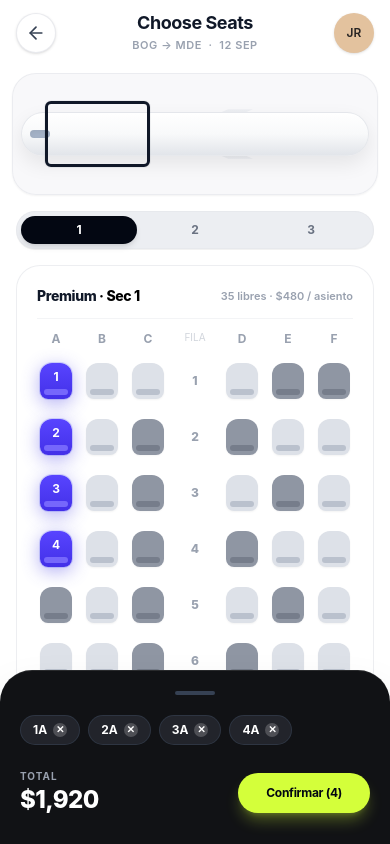
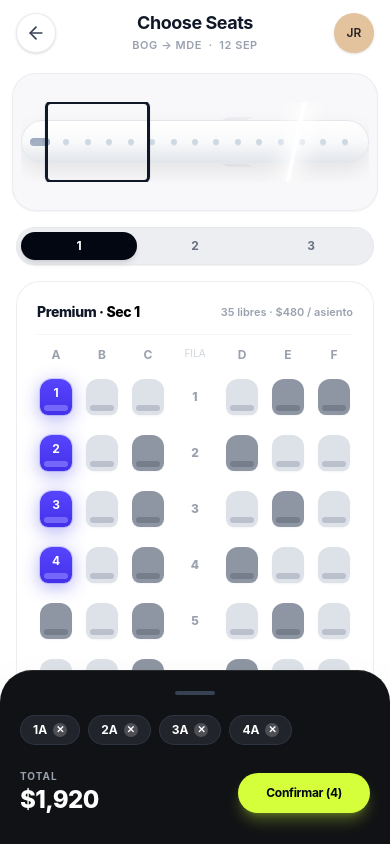
Before and after one commit to ingmao021/flights_airplane, a React (Vite) app: page / in a window 390 px wide. Shown: the top 844 px of the page. Built offline with nearby package versions, Linux system fonts and the light colour scheme.

Commit message:
feat: bright white vertical line loop animation across exterior airplane viewport

```diff
--- a/src/components/AirplaneView.tsx
+++ b/src/components/AirplaneView.tsx
@@ -41,7 +41,7 @@ export const AirplaneView: React.FC<AirplaneViewProps> = ({
       <div className="relative w-full bg-[#F5F6F8]/70 md:bg-white rounded-3xl md:rounded-[28px] border border-gray-200/70 p-2 md:p-8 shadow-xs overflow-hidden md:bg-grid-dots">
 
         {/* Floating control buttons (desktop left side) */}
-        <div className="hidden lg:flex flex-col gap-2.5 absolute left-5 top-1/2 -translate-y-1/2 z-20">
+        <div className="hidden lg:flex flex-col gap-2.5 absolute left-5 top-1/2 -translate-y-1/2 z-30">
           <button
             onClick={() => onSelectSection(activeSectionId === 3 ? 1 : activeSectionId + 1)}
             title="Cambiar sección"
@@ -59,10 +59,10 @@ export const AirplaneView: React.FC<AirplaneViewProps> = ({
         </div>
 
         {/* Airplane Container */}
-        <div className="relative max-w-4xl mx-auto py-5 md:py-9 flex items-center justify-center select-none">
+        <div className="relative max-w-4xl mx-auto py-5 md:py-9 flex items-center justify-center select-none overflow-hidden">
 
           {/* Main Airplane Canvas */}
-          <div className="relative w-full max-w-[840px] h-16 md:h-28 flex items-center">
+          <div className="relative w-full max-w-[840px] h-20 md:h-32 flex items-center overflow-hidden">
 
             {/* SVG Wings & Tail Background Layer */}
             <svg
@@ -112,13 +112,22 @@ export const AirplaneView: React.FC<AirplaneViewProps> = ({
             </svg>
 
             {/* Fuselage (Body) */}
-            <div className="relative w-full h-11 md:h-14 rounded-full bg-gradient-to-b from-white via-[#F8F9FA] to-[#E2E5EA] shadow-[0_8px_20px_rgba(0,0,0,0.08),inset_0_1px_1px_rgba(255,255,255,1)] border border-gray-200/90 flex items-center overflow-hidden">
+            <div className="relative w-full h-11 md:h-14 rounded-full bg-gradient-to-b from-white via-[#F8F9FA] to-[#E2E5EA] shadow-[0_8px_20px_rgba(0,0,0,0.08),inset_0_1px_1px_rgba(255,255,255,1)] border border-gray-200/90 flex items-center overflow-hidden z-10">
 
               {/* Cockpit Window (Left Nose) */}
               <div className="absolute left-2 md:left-3 w-5 md:w-6 h-2 md:h-2.5 rounded-full bg-slate-400/80 shadow-inner z-10" />
 
               {/* Passenger Window Dots */}
-              {!isMobile && (
+              {isMobile ? (
+                <div className="absolute inset-x-4 top-1/2 -translate-y-1/2 flex items-center justify-between z-0 px-1">
+                  {Array.from({ length: 15 }).map((_, idx) => (
+                    <div
+                      key={idx}
+                      className="w-1.5 h-1.5 rounded-full bg-slate-300/90 shadow-2xs shrink-0"
+                    />
+                  ))}
+                </div>
+              ) : (
                 <div className="w-full flex items-center justify-evenly px-10 md:px-14 z-0">
                   {Array.from({ length: 26 }).map((_, idx) => (
                     <div
@@ -142,9 +151,14 @@ export const AirplaneView: React.FC<AirplaneViewProps> = ({
               </div>
             </div>
 
-            {/* Exterior bright sweep highlight */}
-            <div className="absolute inset-x-2 top-1/2 -translate-y-1/2 h-11 md:h-14 pointer-events-none z-10">
-              <div className="absolute inset-0 bg-gradient-to-r from-transparent via-white/95 to-transparent blur-[2px] opacity-100 animate-light-sweep" />
+            {/* EXTERIOR BRIGHT WHITE VERTICAL LINE LOOP (Crossing the whole airplane height from outside) */}
+            <div className="absolute inset-0 pointer-events-none z-20 overflow-hidden">
+              <div className="absolute top-0 bottom-0 flex items-center justify-center -skew-x-12 animate-vertical-beam">
+                {/* Outer luminous glow aura */}
+                <div className="w-12 md:w-16 h-full bg-gradient-to-r from-transparent via-white/50 to-transparent blur-[6px] shrink-0" />
+                {/* Core bright white glowing vertical line */}
+                <div className="absolute inset-y-0 left-1/2 -translate-x-1/2 w-[3px] md:w-[4px] bg-white rounded-full bright-white-beam-glow shrink-0" />
+              </div>
             </div>
 
             {/* Dynamic Highlight Box with Smooth Position Transition */}
--- a/src/index.css
+++ b/src/index.css
@@ -8,19 +8,19 @@
 }
 
 /* Custom animations */
-@keyframes lightSweep {
+@keyframes verticalBeamSweep {
   0% {
-    transform: translateX(-150%) skewX(-25deg);
+    left: -8%;
     opacity: 0;
   }
-  20% {
-    opacity: 0.85;
+  10% {
+    opacity: 1;
   }
-  70% {
-    opacity: 0.85;
+  88% {
+    opacity: 1;
   }
   100% {
-    transform: translateX(350%) skewX(-25deg);
+    left: 108%;
     opacity: 0;
   }
 }
@@ -47,8 +47,8 @@
   }
 }
 
-.animate-light-sweep {
-  animation: lightSweep 4s cubic-bezier(0.4, 0, 0.2, 1) infinite;
+.animate-vertical-beam {
+  animation: verticalBeamSweep 3.8s cubic-bezier(0.4, 0, 0.2, 1) infinite;
 }
 
 .animate-shake {
@@ -65,6 +65,15 @@
 
 .selected-seat-glow {
   box-shadow: 0 4px 18px rgba(80, 70, 229, 0.45), 0 0 0 1px rgba(129, 140, 248, 0.3);
+}
+
+.bright-white-beam-glow {
+  box-shadow:
+    0 0 6px #ffffff,
+    0 0 14px #ffffff,
+    0 0 28px rgba(255, 255, 255, 0.95),
+    0 0 45px rgba(255, 255, 255, 0.8),
+    0 0 70px rgba(255, 255, 255, 0.5);
 }
 
 /* Dotted grid pattern */
```
